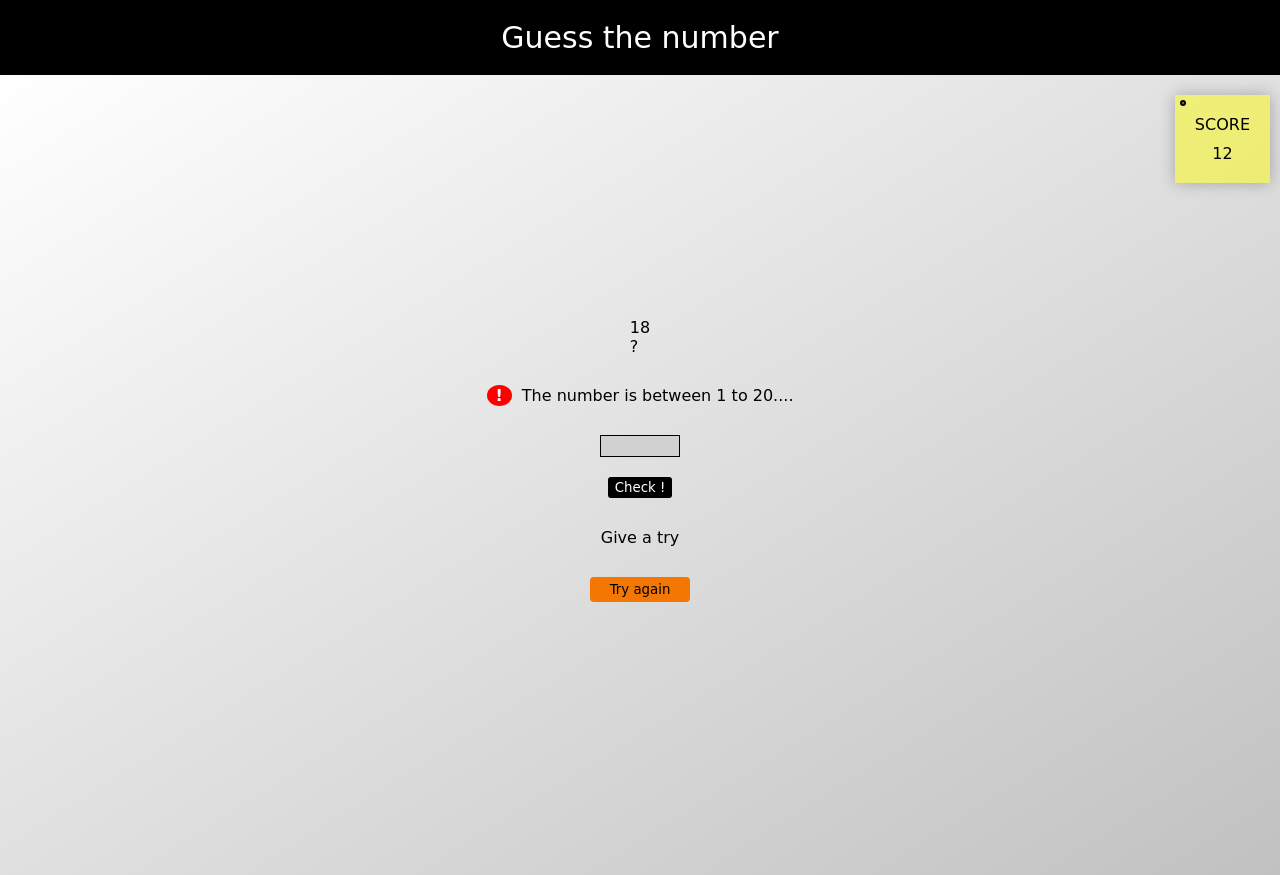
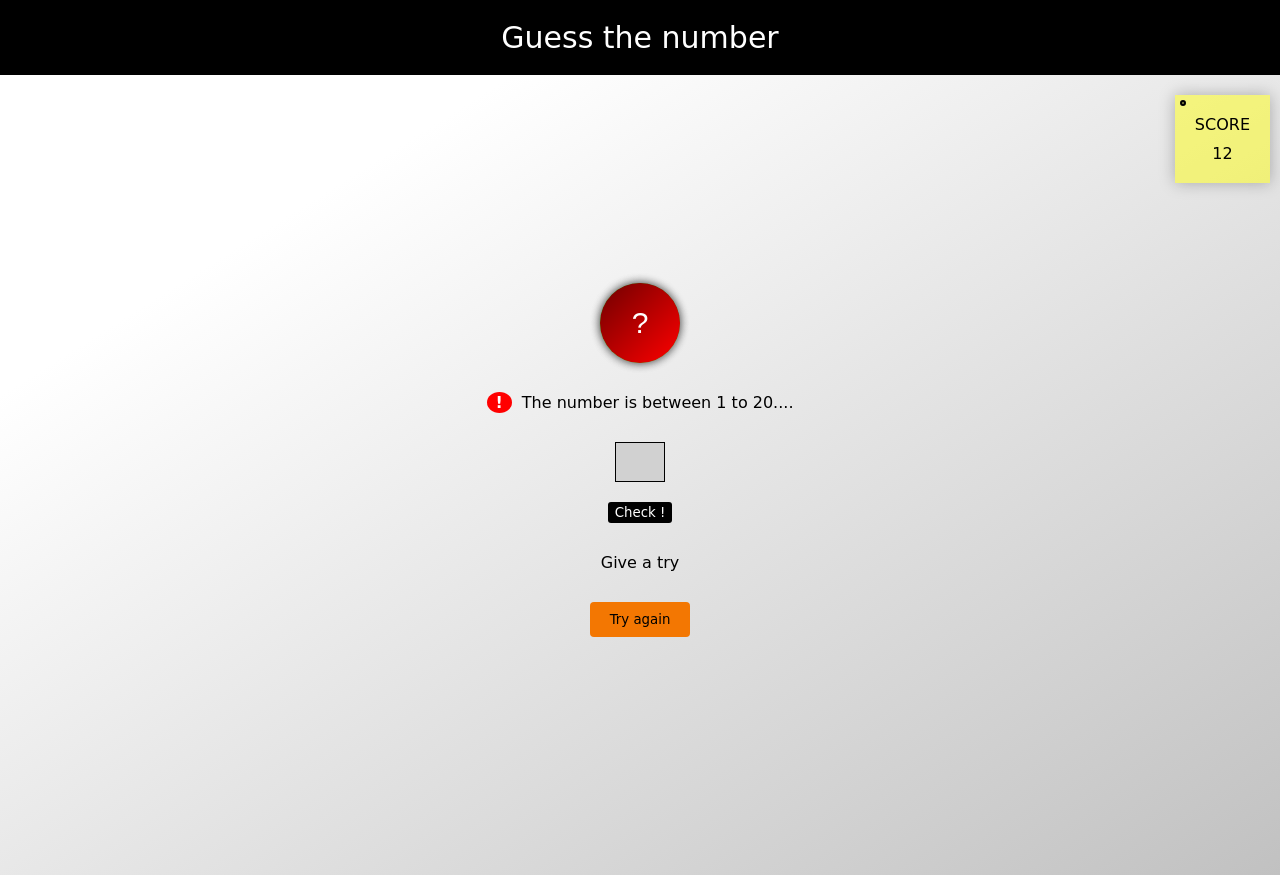
Before and after one commit to denismrd/guess-game, a plain HTML site: page index.html in a window 1280 px wide. Drawn offline with Linux system fonts and the light colour scheme; a web font is replaced by a local one.

Commit message:
Update style.css

```diff
--- a/style.css
+++ b/style.css
@@ -6,7 +6,6 @@
 }
 body {
     height: 100vh;
-    overflow: hidden;
 }
 header {
     background-color: black;
@@ -25,7 +24,8 @@ main {
     height: 100%;
     background-image: linear-gradient(
         to bottom right,
-        white,
+        white 0%,
+        white 20%,
         rgba(85, 85, 85, 0.364)
     );
 }
@@ -53,6 +53,45 @@ main > * {
     background-color: rgba(0, 0, 0, 0.426);
     border-radius: 50%;
 }
+.revealer {
+    position: relative;
+    display: inline-block;
+    perspective: 500px;
+}
+.revealer .front,
+.revealer .back {
+    height: 80px;
+    width: 80px;
+    border-radius: 50%;
+    font-size: 30px;
+    font-family: sans-serif;
+    background-image: linear-gradient(
+        to right bottom,
+        rgb(112, 0, 0),
+        rgb(255, 0, 0)
+    );
+    color: white;
+    display: flex;
+    align-items: center;
+    position: relative;
+    justify-content: center;
+    box-shadow: 0 0 10px rgba(0, 0, 0, 0.46);
+    transition: 1s;
+}
+.revealer .back {
+    background-image: linear-gradient(
+        to right bottom,
+        rgb(0, 136, 9),
+        rgb(0, 255, 21)
+    );
+    transform: rotateY(180deg);
+    position: absolute;
+    top: 0;
+    left: 0;
+}
+.revealer .front {
+    backface-visibility: hidden;
+}
 .text {
     margin-bottom: 10px;
 }
@@ -68,9 +107,10 @@ p span {
 input {
     border-radius: 0px;
     border: black solid 1px;
-    height: 20px;
-    width: 80px;
+    height: 40px;
+    width: 50px;
     padding: 10px;
+    font-size: 20px;
     background-color: rgb(209, 209, 209);
     transition: 0.3s;
     margin-bottom: 20px;
@@ -105,33 +145,44 @@ input:focus {
     outline: none;
 }
 .sug-common {
-    padding: 5px 80px;
+    padding: 10px 60px;
     border-radius: 3px;
     margin: 20px 0 40px 0;
     transition: 0.3s;
-    font-weight: 900;
+    font-weight: 200;
     text-align: center;
 }
 @media (max-width: 350px) {
     .sug-common {
-        padding: 5px 50px;
+        padding: 5px 40px;
     }
 }
 
 .suggestion-invalid {
-    border: red solid 1px;
-    background-color: rgba(255, 129, 70, 0.467);
+    background-image: linear-gradient(
+        to right bottom,
+        rgb(112, 0, 0),
+        rgb(255, 0, 0)
+    );
+    color: white;
 }
 .suggestion-valid {
-    border: blue solid 1px;
-    background-color: rgba(117, 218, 255, 0.303);
+    background-image: linear-gradient(
+        to right bottom,
+        rgb(0, 208, 255),
+        rgb(0, 110, 135)
+    );
 }
 .suggestion-correct {
-    border: green solid 1px;
-    background-color: rgba(107, 255, 70, 0.467);
+    background-image: linear-gradient(
+        to right bottom,
+        rgb(0, 136, 9),
+        rgb(0, 255, 21)
+    );
+    color: white;
 }
 button.reload {
-    padding: 5px 20px;
+    padding: 10px 20px;
     border-radius: 4px;
     background-color: rgb(243, 119, 2);
     outline: none;
```
